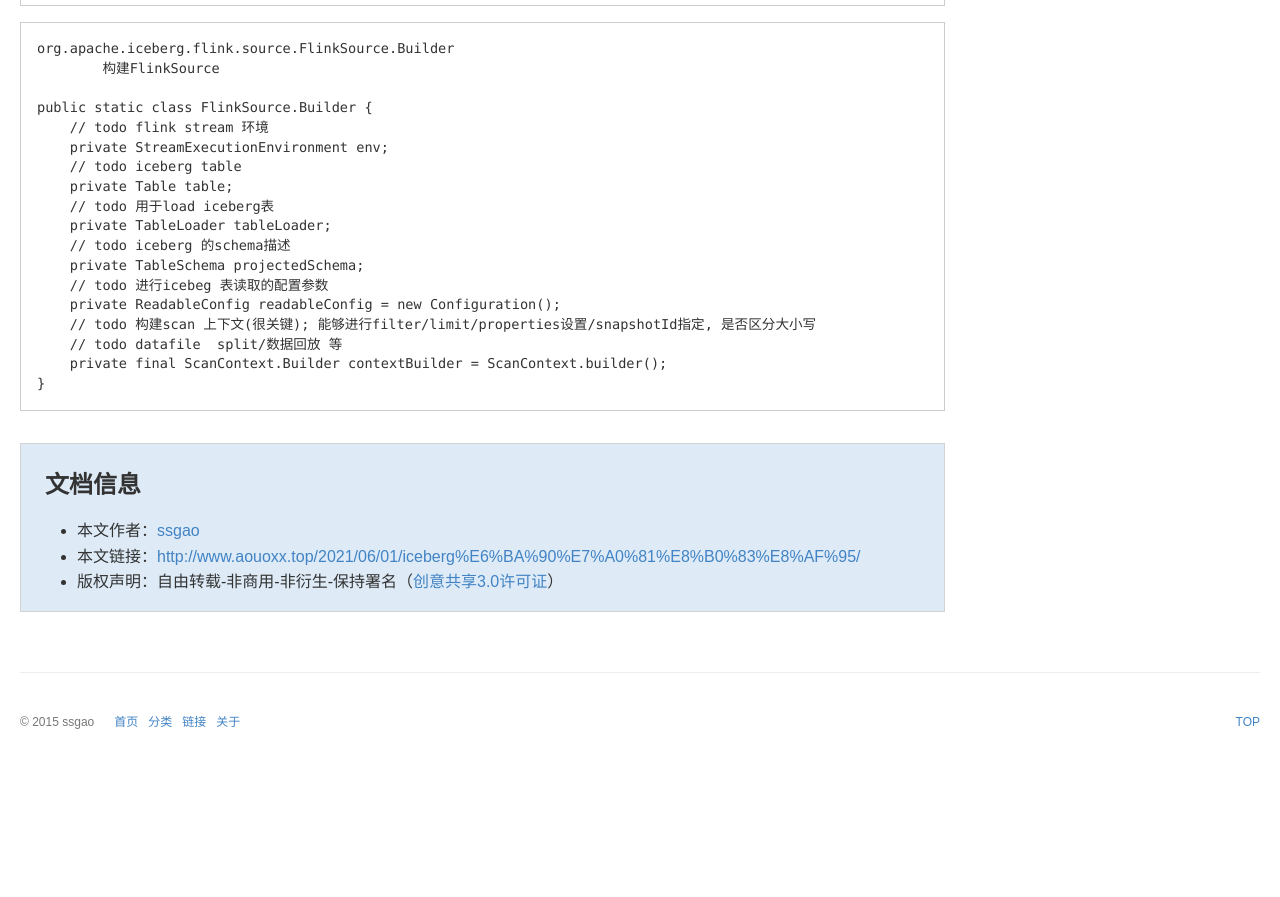
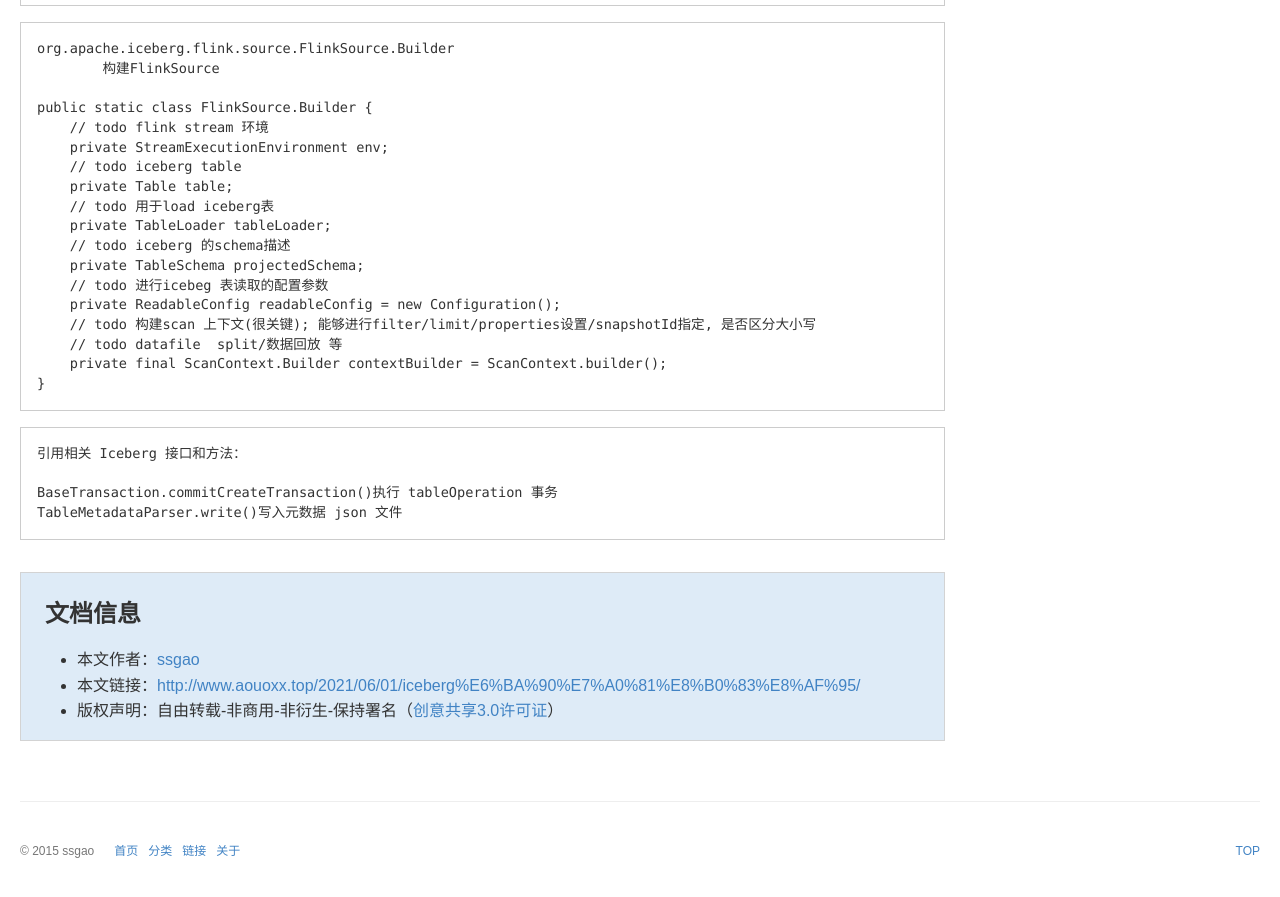
Before and after one commit to aouoxx/aouoxx.github.io, a Jekyll site: the page built from _posts/2021-06-01-iceberg源码调试.md, in a window 1280 px wide and 900 px high, scrolled down 1246 px. Shown: the top 897 px of the window. Built offline with Jekyll 4.4.1, drawn with Linux system fonts in a browser that asks for light colours; some web fonts are replaced; our own code applies the rules of GitHub Pages for plain Markdown files; comment, search, counter and statistics services are not loaded; a style sheet for code colours, icons or effects is not loaded; before the commit the page ends 2017 px from its top, so only the background shows below that; some of the changed text lies outside the part shown.

Commit message:
GitHub Actions Auto Builder at 2021-12-18 12:01:01

````diff
--- a/_posts/2021-06-01-iceberg源码调试.md
+++ b/_posts/2021-06-01-iceberg源码调试.md
@@ -72,3 +72,10 @@ public static class FlinkSource.Builder {
     private final ScanContext.Builder contextBuilder = ScanContext.builder();
 }
 ```
+
+```java
+引用相关 Iceberg 接口和方法：
+
+BaseTransaction.commitCreateTransaction()执行 tableOperation 事务
+TableMetadataParser.write()写入元数据 json 文件
+```
````
Also changed, not shown: _posts/2018-05-01-log4j日志框架.md (+0 -1 lines).
